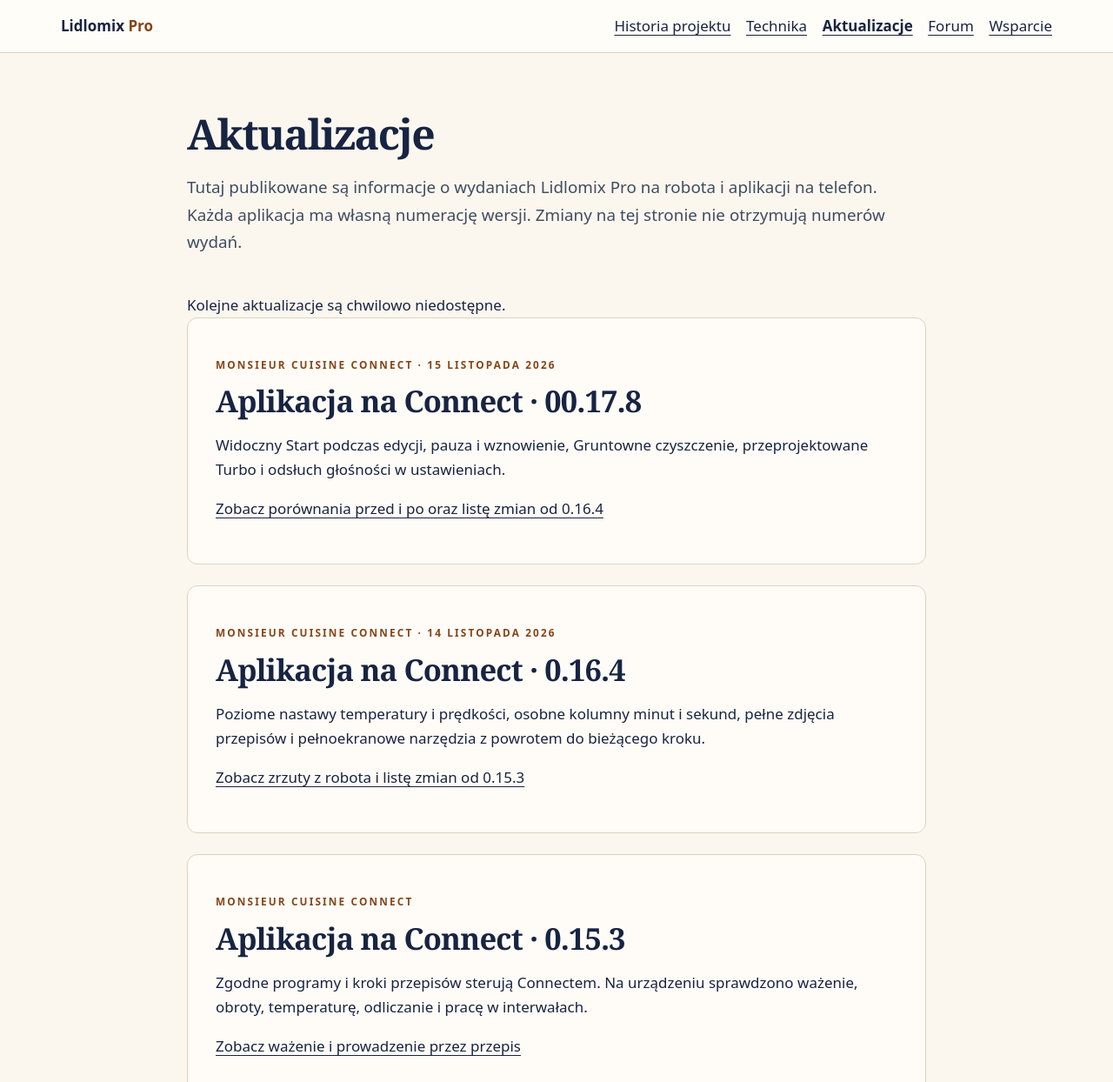
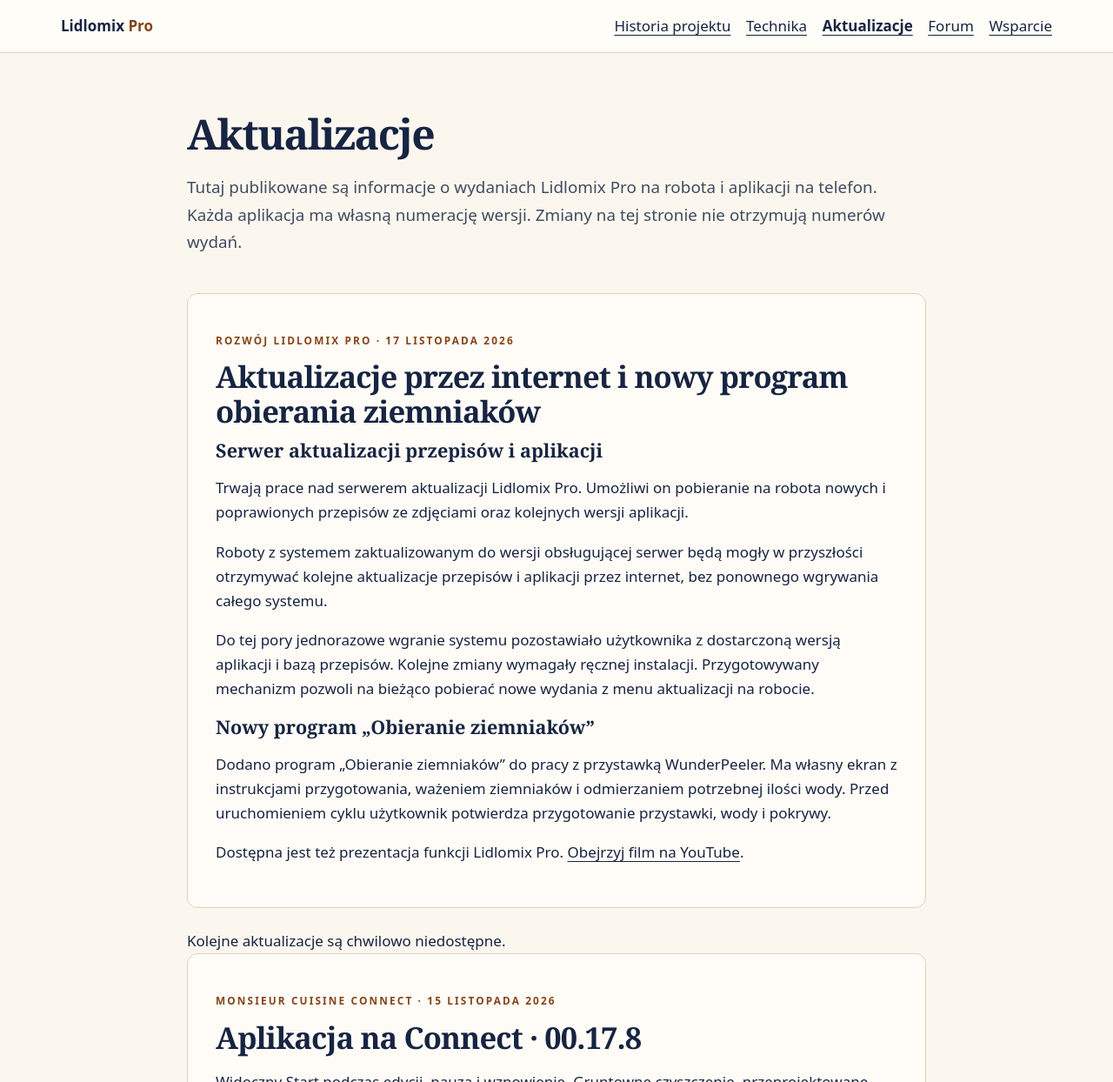
Before and after one commit to Headlost/blog-lidlomix-pro, a plain HTML site: page docs/aktualizacje.html in a window 1280 px wide. Shown: the top 1244 px of the page at 87% size. Drawn offline with Linux system fonts and the light colour scheme; no server answers.

Commit message:
Dodaj prezentację YouTube oraz informacje o serwerze aktualizacji i obieraniu ziemniaków

```diff
--- a/docs/aktualizacje.html
+++ b/docs/aktualizacje.html
@@ -1,5 +1,16 @@
 <!doctype html><html lang="pl"><head><meta charset="utf-8"><meta name="viewport" content="width=device-width,initial-scale=1"><meta name="description" content="Historia aktualizacji Lidlomix Pro i wyniki testów na Monsieur Cuisine Connect."><meta property="og:type" content="website"><meta property="og:title" content="Aktualizacje | Lidlomix Pro"><meta property="og:description" content="Historia aktualizacji Lidlomix Pro i wyniki testów na Monsieur Cuisine Connect."><meta property="og:image" content="https://headlost.github.io/blog-lidlomix-pro/media/connect-aktualne/foto-wybor.webp"><meta property="og:url" content="https://headlost.github.io/blog-lidlomix-pro/aktualizacje.html"><title>Aktualizacje | Lidlomix Pro</title><link rel="stylesheet" href="styl.css?v=naglowki-2"><script src="blog.js?v=aktualizacje-2" defer></script></head><body><header><div class="wrap"><a class="brand" href="./">Lidlomix <b>Pro</b></a><nav aria-label="Menu"><a href="./#wpisy">Historia projektu</a><a href="technika.html">Technika</a><a href="aktualizacje.html" aria-current="page">Aktualizacje</a><a href="spolecznosc.html">Forum</a><a href="./#wsparcie">Wsparcie</a></nav></div></header><main class="wrap release-page">
 <section class="community-heading"><h1>Aktualizacje</h1><p class="lead">Tutaj publikowane są informacje o wydaniach Lidlomix Pro na robota i aplikacji na telefon. Każda aplikacja ma własną numerację wersji. Zmiany na tej stronie nie otrzymują numerów wydań.</p></section>
+<article class="community-panel release" id="serwer-aktualizacji">
+  <p class="eyebrow">Rozwój Lidlomix Pro · <time datetime="2026-11-17">17 listopada 2026</time></p>
+  <h2>Aktualizacje przez internet i nowy program obierania ziemniaków</h2>
+  <h3>Serwer aktualizacji przepisów i aplikacji</h3>
+  <p>Trwają prace nad serwerem aktualizacji Lidlomix Pro. Umożliwi on pobieranie na robota nowych i poprawionych przepisów ze zdjęciami oraz kolejnych wersji aplikacji.</p>
+  <p>Roboty z systemem zaktualizowanym do wersji obsługującej serwer będą mogły w przyszłości otrzymywać kolejne aktualizacje przepisów i aplikacji przez internet, bez ponownego wgrywania całego systemu.</p>
+  <p>Do tej pory jednorazowe wgranie systemu pozostawiało użytkownika z dostarczoną wersją aplikacji i bazą przepisów. Kolejne zmiany wymagały ręcznej instalacji. Przygotowywany mechanizm pozwoli na bieżąco pobierać nowe wydania z menu aktualizacji na robocie.</p>
+  <h3>Nowy program „Obieranie ziemniaków”</h3>
+  <p>Dodano program „Obieranie ziemniaków” do pracy z przystawką WunderPeeler. Ma własny ekran z instrukcjami przygotowania, ważeniem ziemniaków i odmierzaniem potrzebnej ilości wody. Przed uruchomieniem cyklu użytkownik potwierdza przygotowanie przystawki, wody i pokrywy.</p>
+  <p>Dostępna jest też prezentacja funkcji Lidlomix Pro. <a href="https://www.youtube.com/watch?v=CEdpGuIteqA">Obejrzyj film na YouTube</a>.</p>
+</article>
 <div data-releases></div>
 <article class="community-panel release" id="wersja-00-17-8">
   <p class="eyebrow">Monsieur Cuisine Connect · <time datetime="2026-11-15">15 listopada 2026</time></p>
```
Also changed, not shown: docs/index.html (+10 -2 lines), 1 other file.
